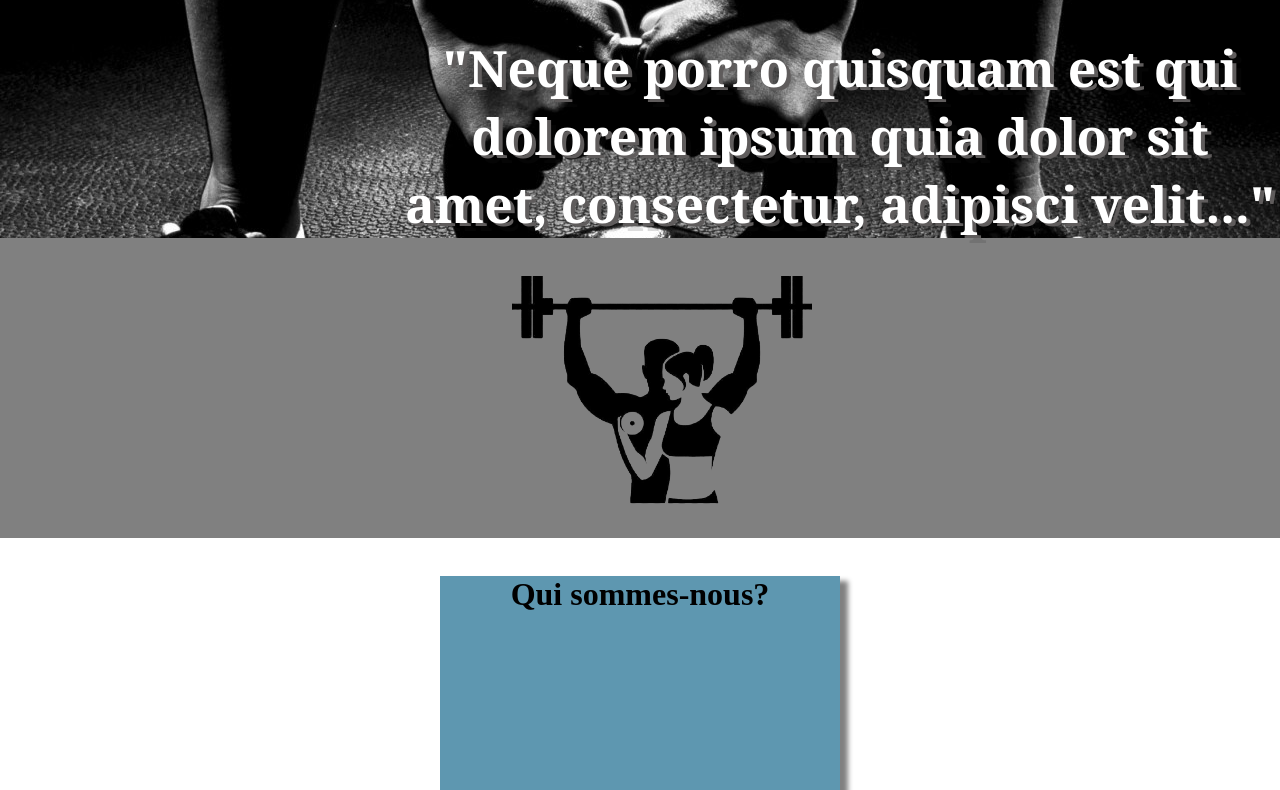
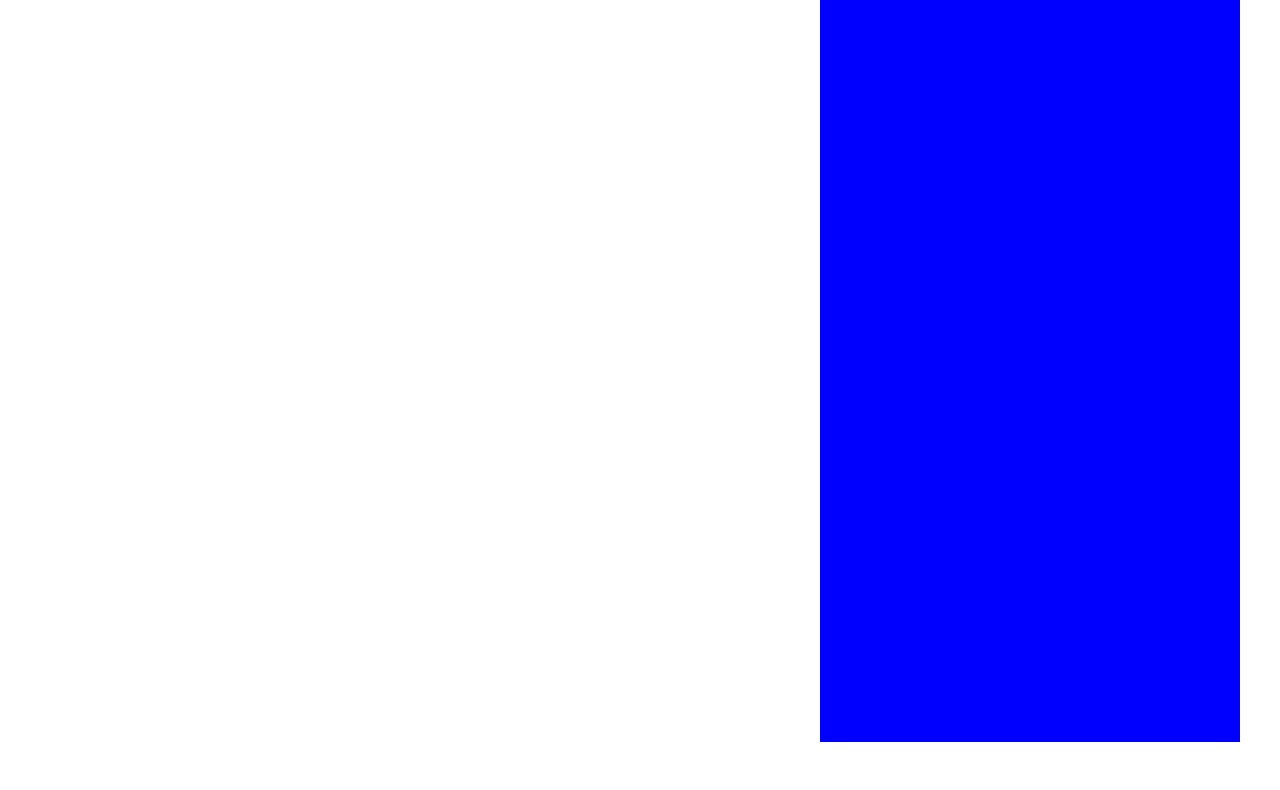
Before and after one commit to VirgileVV1/2021-ift215-devoir4, a website: page panier.html in a window 1280 px wide. Shown: the part 384-1174 px from the top of the page. Drawn offline with Linux system fonts and the light colour scheme.

Commit message:
page panier

```diff
--- a/panier.html
+++ b/panier.html
@@ -43,22 +43,23 @@
         </nav>
     </div>
 </header>
+<div class="div-container">
+    <section class="sec-listeProduit">
+        <h1> Votre selection : </h1>
 
-<div id="div-corpsPrincipal">
-    <!-- <img sizes="(min-width: 1290px) 1290px, 100vw" src = "images/fond.jpg" /> -->
-    <h1 id = "h1-titre1"> Pro-Gramme </h1>
-    <h1 id = "h1-titre2"> "Neque porro quisquam est qui dolorem ipsum quia dolor sit amet, consectetur, adipisci velit..." </h1>
-    <div class="div-partie2">
-        <img id="img-photoPartie2" src = "images/fitness.png" />
+        <div class="div-titreListe">
+            <p> Prix  Quantité </p>
+        </div>
 
-        <div class="div-partie3">
-            <div class="div-sousPartie3">
-                <h1> Qui sommes-nous? </h1>
-            </div>
+        <div class="div-liste">
+
         </div>
-    </div>
+    </section>
+
+    <section class="sec-paiement">
+
+    </section>
 </div>
-
 
 <footer>
     Pro-Gramme Tous droits réservés
--- a/style/main.css
+++ b/style/main.css
@@ -182,6 +182,40 @@ overflow: hidden;
    margin: 5% auto 0;
    box-shadow: 8px 5px 5px gray;
 }
+
+/***********************- PAGE PANIER -********************/
+.div-container {
+   display: flex;
+   flex-direction: row;
+   margin: 40px;
+}
+/* partie droite : */
+.sec-listeProduit {
+   height: 1000px;
+   width: 65%;
+}
+.sec-listeProduit h1{
+   color: #696969;
+   font-size: 4em;
+   border: none;
+}
+.sec-listeProduit .div-titreListe{
+   color: #696969;
+   font-size: 2em;
+   border-right-style: groove;
+   border-right-color: #444444;
+   border-left-style: groove;
+   border-left-color: #444444;
+}
+/* partie gauche pour le paiement */
+.sec-paiement {
+   height: 1000px;
+   width: 35%;
+   background-color: blue;
+}
+
+/*************** fin page panier **************/
+
 footer{
     text-align: center;
     width: 500px;
```
